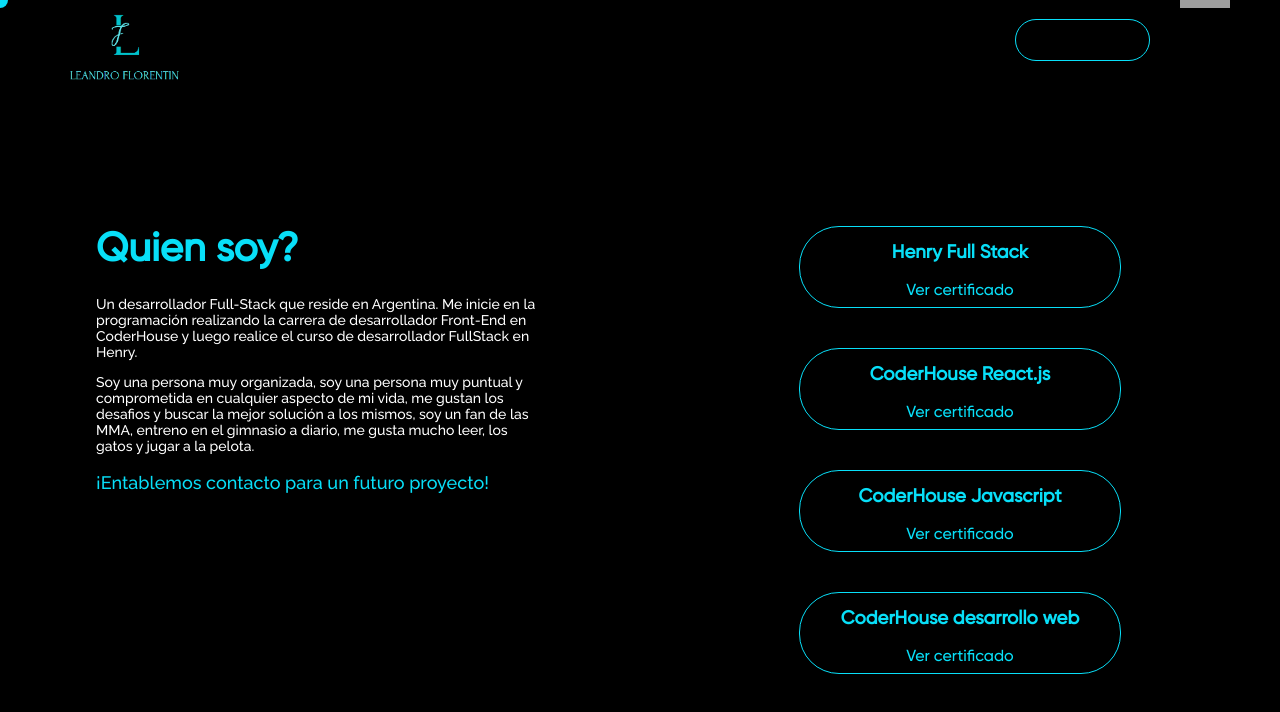
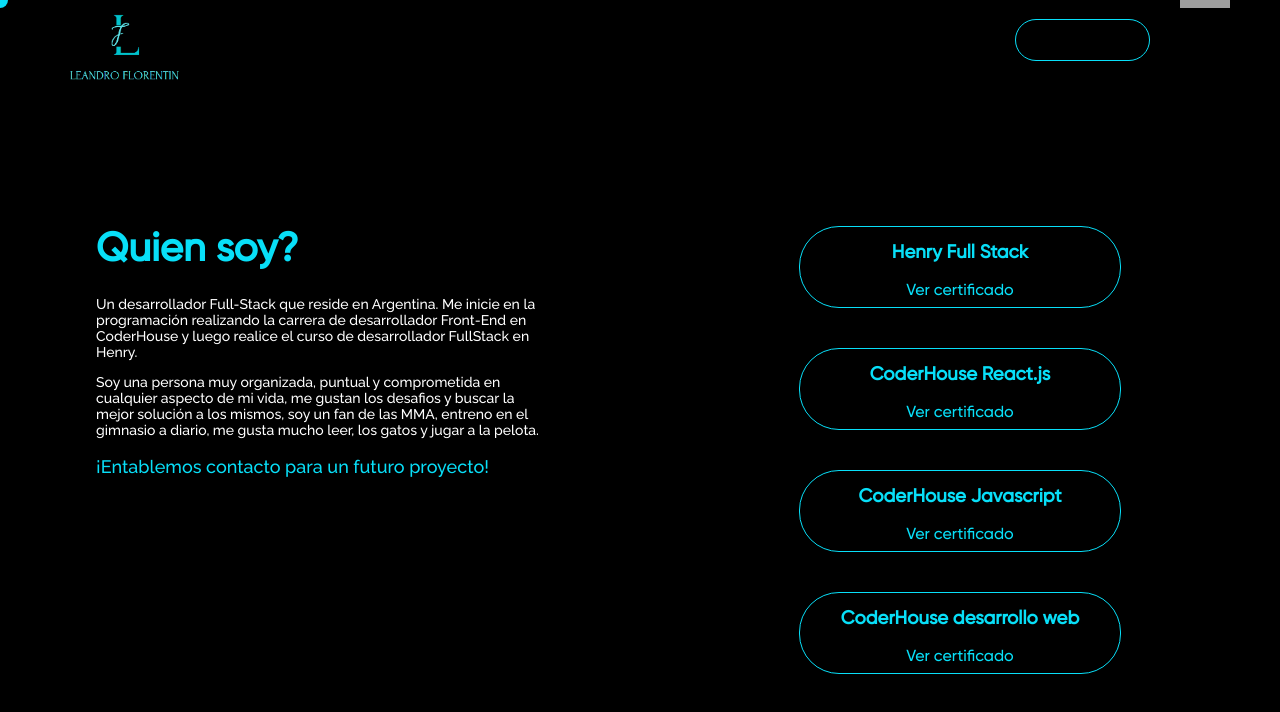
Before and after one commit to LeandroFlorentin/Portafolio, a React (Create React App) app: page /SobreMi in a window 1280 px wide. Shown: the top 712 px of the page. Built offline with nearby package versions, Linux system fonts and the light colour scheme; grey boxes are pictures that could not be loaded.

Commit message:
cambioTexto

```diff
--- a/src/Components/SobreMi/index.jsx
+++ b/src/Components/SobreMi/index.jsx
@@ -41,7 +41,7 @@ const SobreMi = () => {
                         y luego realice el curso de desarrollador FullStack en Henry.
                     </p>
                     <p onMouseEnter={mover} onMouseLeave={volver}>
-                        Soy una persona muy organizada, soy una persona muy puntual y comprometida en cualquier aspecto de mi vida,
+                        Soy una persona muy organizada, puntual y comprometida en cualquier aspecto de mi vida,
                         me gustan los desafios y buscar la mejor solución a los mismos, soy un fan de las MMA, entreno en el gimnasio a diario,
                         me gusta mucho leer, los gatos y jugar a la pelota.
                     </p>
```
